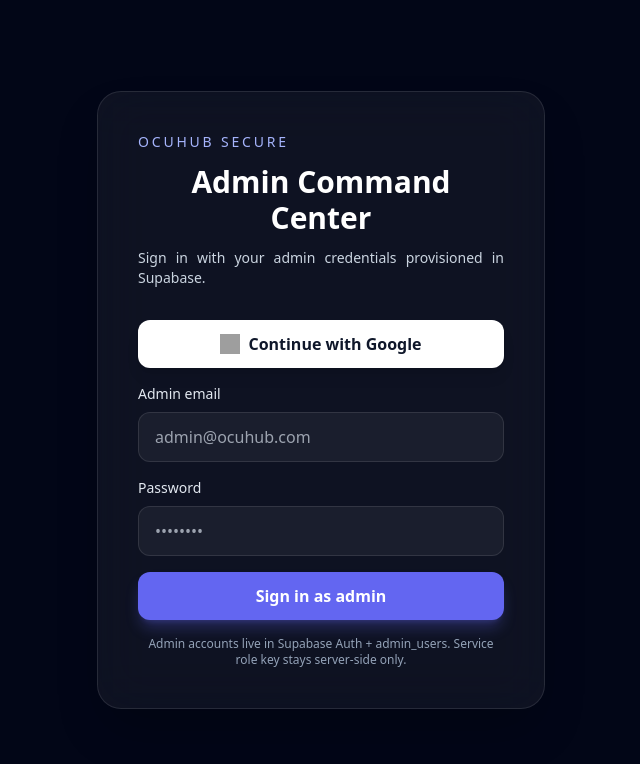
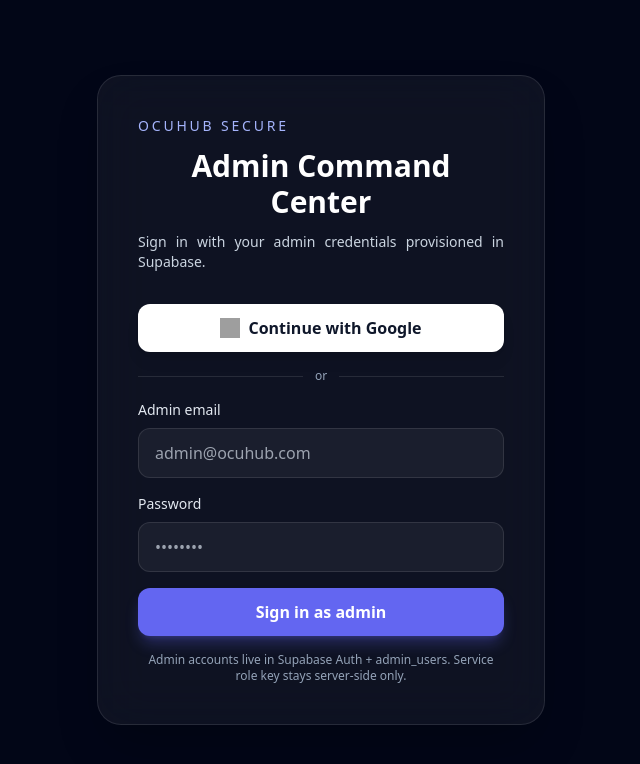
Before and after one commit to DrEhSultan/OcuHubWepApp, a Next.js app: page /admin in a window 1280 px wide. Shown: the top 764 px of the page, without its empty margins (319-959 px from the left). Built offline with nearby package versions, Linux system fonts and the light colour scheme; grey boxes are pictures that could not be loaded.

Commit message:
Added Google Sing in Button

```diff
--- a/pages/admin.tsx
+++ b/pages/admin.tsx
@@ -667,10 +667,16 @@
               })
             }
             className="w-full bg-white text-slate-900 font-semibold py-3 rounded-xl transition-all duration-300 shadow-lg hover:shadow-xl flex items-center justify-center gap-2"
+            aria-label="Continue with Google"
           >
             <img src="https://www.svgrepo.com/show/475656/google-color.svg" alt="Google" className="w-5 h-5" />
             Continue with Google
           </button>
+          <div className="flex items-center gap-3 text-xs text-slate-400">
+            <div className="h-px flex-1 bg-white/10" />
+            <span>or</span>
+            <div className="h-px flex-1 bg-white/10" />
+          </div>
           <div>
             <label className="block text-sm text-slate-200 mb-2">Admin email</label>
             <input
```
